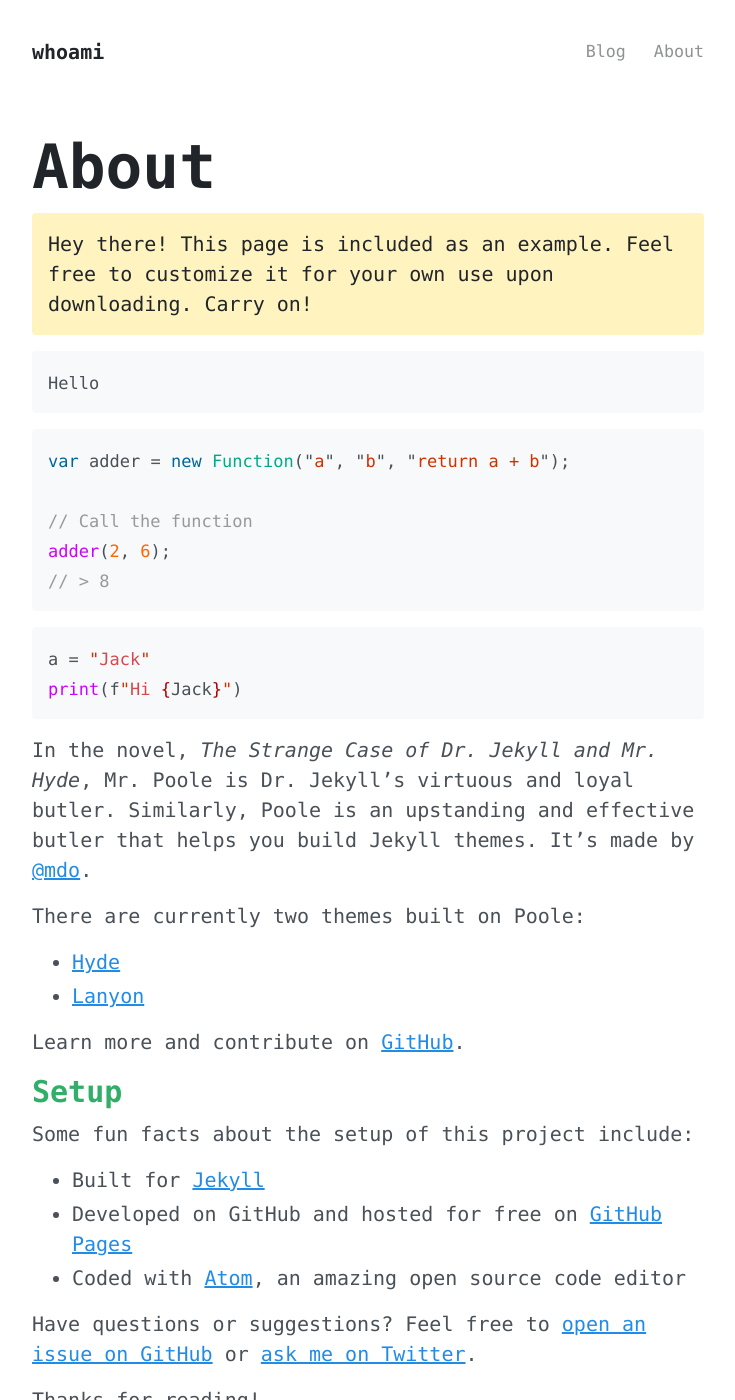
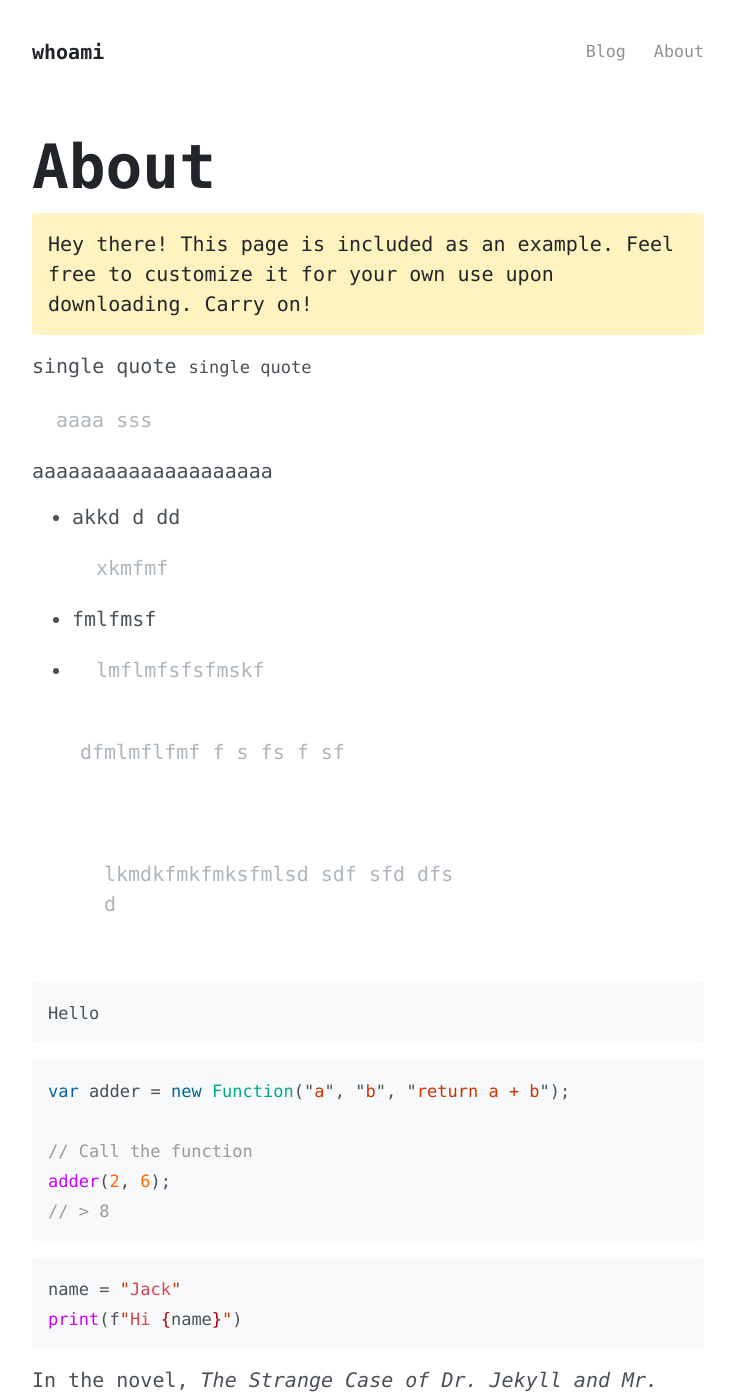
Before and after one commit to Aftab700/aftab700.github.io, a Jekyll site: the page built from about.md, in a window 1280 px wide and 1400 px high. Shown: the whole window, without its empty margins (272-1007 px from the left). Built offline with Jekyll 4.4.1, drawn with Linux system fonts in a browser that asks for light colours.

````diff
--- a/about.md
+++ b/about.md
@@ -6,6 +6,23 @@ title: About
 <p class="message">
   Hey there! This page is included as an example. Feel free to customize it for your own use upon downloading. Carry on!
 </p>
+
+single quote `single quote`
+
+> aaaa
+> sss
+
+aaaaaaaaaaaaaaaaaaaa
+- akkd d dd
+> xkmfmf
+- fmlfmsf
+- > lmflmfsfsfmskf
+
+>> dfmlmflfmf f s fs f sf
+
+>>> lkmdkfmkfmksfmlsd sdf sfd dfs d
+
+
 
 ```
 Hello
@@ -20,8 +37,8 @@ adder(2, 6);
 {% endhighlight %}
 
 {% highlight python %}
-a = "Jack"
-print(f"Hi {Jack}")
+name = "Jack"
+print(f"Hi {name}")
 {% endhighlight %}
 
 In the novel, *The Strange Case of Dr. Jekyll and Mr. Hyde*, Mr. Poole is Dr. Jekyll's virtuous and loyal butler. Similarly, Poole is an upstanding and effective butler that helps you build Jekyll themes. It's made by [@mdo](https://twitter.com/mdo).
````
Also changed, not shown: README.md (+31 -48 lines).
